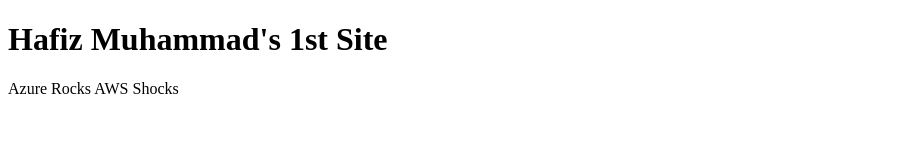
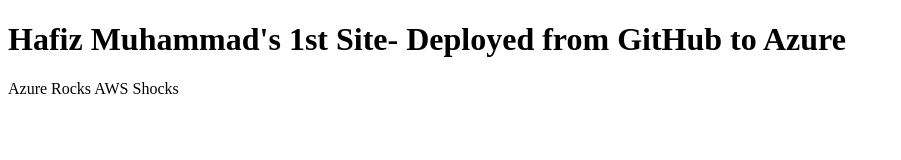
Before and after one commit to hmabdullah85/WebApp, a plain HTML site: page index.html in a window 1280 px wide. Shown: the whole page, without its empty margins (0-901 px from the left). Drawn offline with Linux system fonts and the light colour scheme.

Commit message:
Update index.html

```diff
--- a/index.html
+++ b/index.html
@@ -5,7 +5,7 @@
 </head>
 <body>
 
-<h1>Hafiz Muhammad's 1st Site</h1>
+<h1>Hafiz Muhammad's 1st Site- Deployed from GitHub to Azure</h1>
 <p>Azure Rocks AWS Shocks</p>
 
 </body>
```
